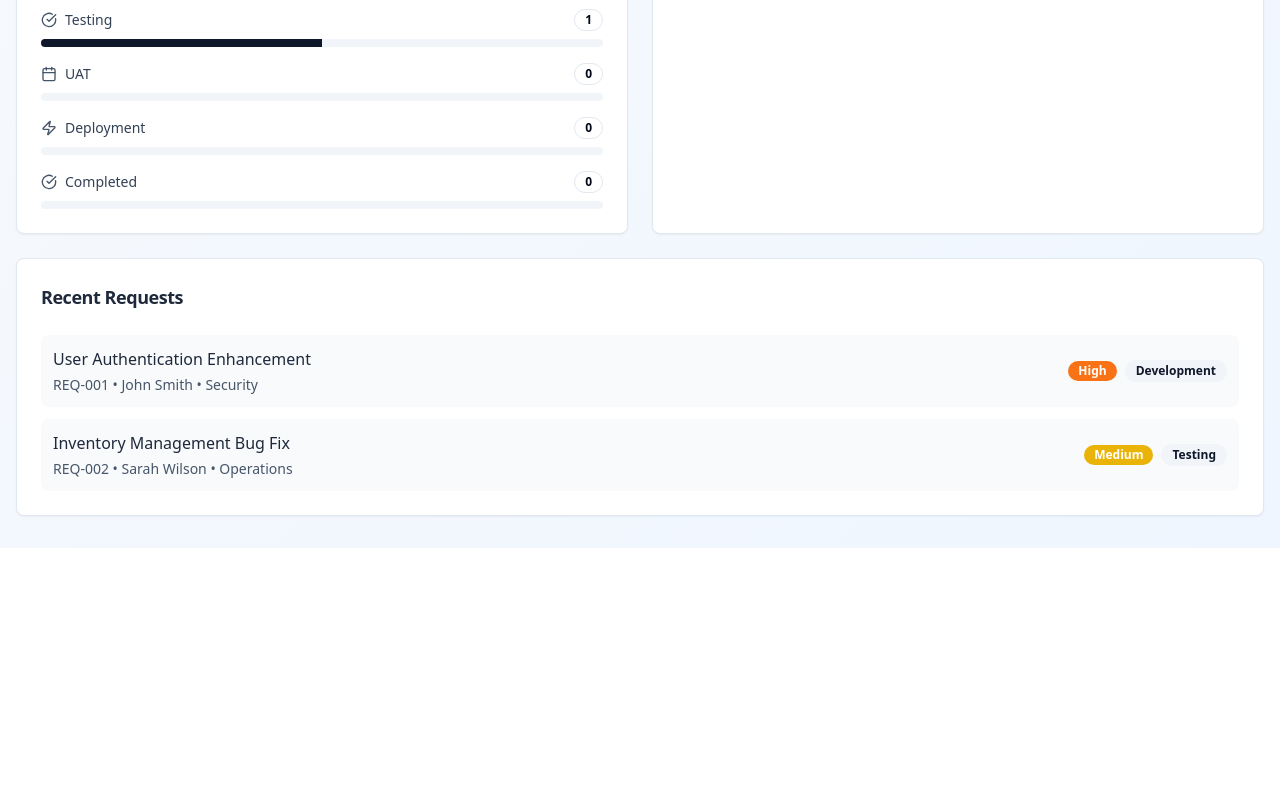
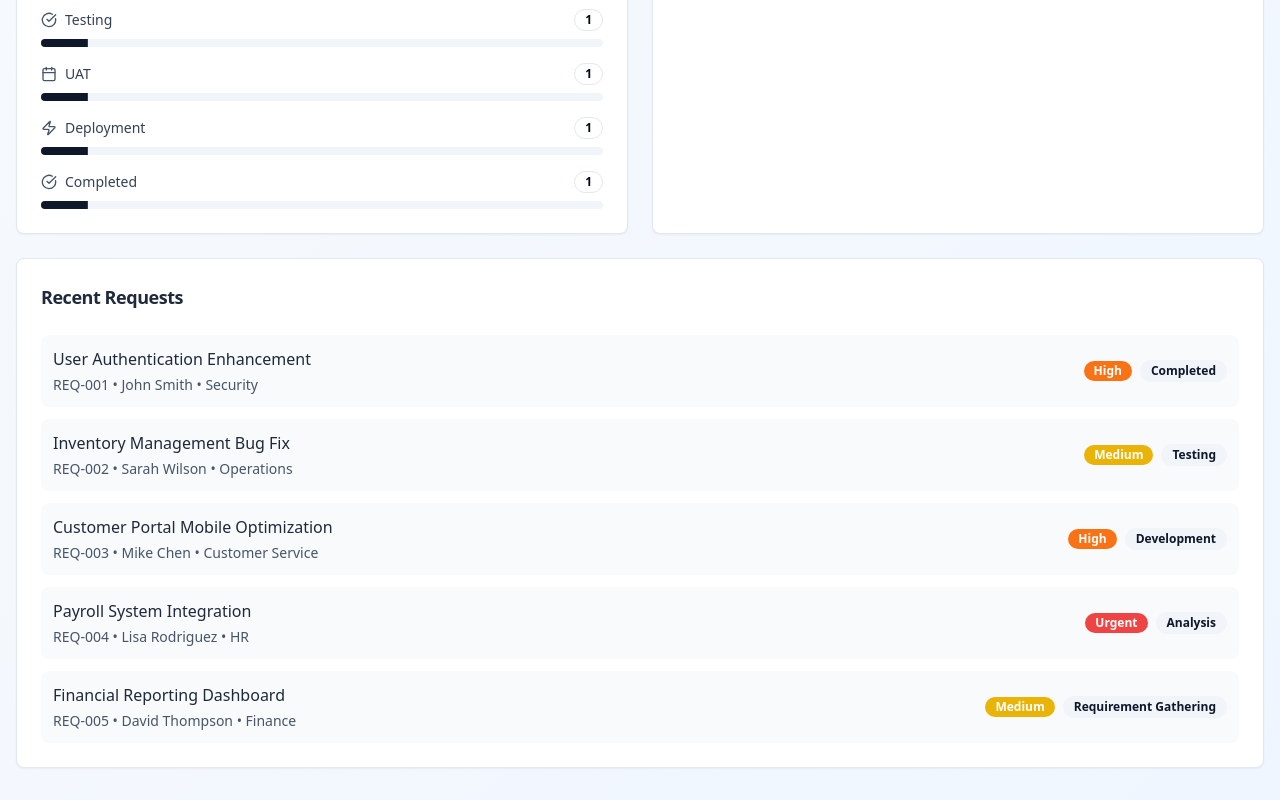
Before and after one commit to thevishaljaiswal/dev-flow-tracker-pro, a React (Vite) app: page / in a window 1280 px wide. Shown: the part 695-1495 px from the top of the page. Before the commit the page ends 1243 px from the top, so only its background shows below. Built offline with nearby package versions, Linux system fonts and the light colour scheme.

Commit message:
Add dummy data for dashboards
Adds sample data to the overview and MIS dashboards for demonstration purposes.

```diff
--- a/src/pages/Index.tsx
+++ b/src/pages/Index.tsx
@@ -61,29 +61,197 @@ const Index = () => {
     {
       id: "REQ-001",
       title: "User Authentication Enhancement",
-      requestDate: "2024-06-01",
+      requestDate: "2024-04-15",
       requestedBy: "John Smith",
       department: "Security",
       priority: "High",
-      businessJustification: "Improve security and user experience",
+      businessJustification: "Improve security and user experience with multi-factor authentication",
       relatedModule: "Authentication System",
-      currentStage: "development",
-      status: "In Progress",
+      currentStage: "completed",
+      status: "Completed",
       approvalStatus: "Approved",
-      assignedDeveloper: "Alice Johnson"
+      approvedDate: "2024-04-20",
+      assignedDeveloper: "Alice Johnson",
+      startDate: "2024-04-25",
+      testStartDate: "2024-05-10",
+      testCompletionDate: "2024-05-15",
+      testStatus: "Pass",
+      uatStatus: "Accepted",
+      uatCompletionDate: "2024-05-20",
+      deploymentDate: "2024-05-25",
+      environment: "Prod",
+      closeDate: "2024-05-30",
+      finalStatus: "Closed"
     },
     {
       id: "REQ-002",
       title: "Inventory Management Bug Fix",
-      requestDate: "2024-06-05",
+      requestDate: "2024-05-05",
       requestedBy: "Sarah Wilson",
       department: "Operations",
       priority: "Medium",
-      businessJustification: "Fix critical inventory calculation errors",
+      businessJustification: "Fix critical inventory calculation errors affecting stock reports",
       relatedModule: "Inventory System",
       currentStage: "testing",
       status: "Testing Phase",
-      approvalStatus: "Approved"
+      approvalStatus: "Approved",
+      approvedDate: "2024-05-08",
+      assignedDeveloper: "Bob Martinez",
+      startDate: "2024-05-12",
+      testStartDate: "2024-05-28",
+      testStatus: "Pass"
+    },
+    {
+      id: "REQ-003",
+      title: "Customer Portal Mobile Optimization",
+      requestDate: "2024-06-01",
+      requestedBy: "Mike Chen",
+      department: "Customer Service",
+      priority: "High",
+      businessJustification: "Optimize customer portal for mobile devices to improve user experience",
+      relatedModule: "Customer Portal",
+      currentStage: "development",
+      status: "In Development",
+      approvalStatus: "Approved",
+      approvedDate: "2024-06-05",
+      assignedDeveloper: "Emma Davis",
+      startDate: "2024-06-10"
+    },
+    {
+      id: "REQ-004",
+      title: "Payroll System Integration",
+      requestDate: "2024-07-10",
+      requestedBy: "Lisa Rodriguez",
+      department: "HR",
+      priority: "Urgent",
+      businessJustification: "Integrate new payroll system with existing HR management platform",
+      relatedModule: "HR System",
+      currentStage: "analysis",
+      status: "Under Analysis",
+      approvalStatus: "Pending"
+    },
+    {
+      id: "REQ-005",
+      title: "Financial Reporting Dashboard",
+      requestDate: "2024-08-15",
+      requestedBy: "David Thompson",
+      department: "Finance",
+      priority: "Medium",
+      businessJustification: "Create comprehensive dashboard for financial KPI tracking",
+      relatedModule: "Financial System",
+      currentStage: "requirement-gathering",
+      status: "Requirements Gathering",
+      approvalStatus: "Pending"
+    },
+    {
+      id: "REQ-006",
+      title: "Supply Chain Analytics",
+      requestDate: "2024-09-03",
+      requestedBy: "Jennifer Lee",
+      department: "Supply Chain",
+      priority: "Low",
+      businessJustification: "Implement analytics for supply chain optimization",
+      relatedModule: "Supply Chain System",
+      currentStage: "approval",
+      status: "Awaiting Approval",
+      approvalStatus: "On Hold"
+    },
+    {
+      id: "REQ-007",
+      title: "Email Notification System",
+      requestDate: "2024-10-12",
+      requestedBy: "Robert Garcia",
+      department: "IT",
+      priority: "Medium",
+      businessJustification: "Automated email notifications for system alerts and updates",
+      relatedModule: "Notification System",
+      currentStage: "uat",
+      status: "User Acceptance Testing",
+      approvalStatus: "Approved",
+      approvedDate: "2024-10-15",
+      assignedDeveloper: "Sarah Kim",
+      startDate: "2024-10-20",
+      testStartDate: "2024-11-01",
+      testStatus: "Pass",
+      uatStatus: "Changes Required"
+    },
+    {
+      id: "REQ-008",
+      title: "Data Backup Automation",
+      requestDate: "2024-11-08",
+      requestedBy: "Kevin Park",
+      department: "IT",
+      priority: "High",
+      businessJustification: "Automate daily data backups to ensure business continuity",
+      relatedModule: "Backup System",
+      currentStage: "deployment",
+      status: "Ready for Deployment",
+      approvalStatus: "Approved",
+      approvedDate: "2024-11-10",
+      assignedDeveloper: "Tom Wilson",
+      startDate: "2024-11-15",
+      testStartDate: "2024-11-25",
+      testStatus: "Pass",
+      uatStatus: "Accepted",
+      uatCompletionDate: "2024-12-01",
+      deploymentDate: "2024-12-05",
+      environment: "UAT"
+    },
+    {
+      id: "REQ-009",
+      title: "Performance Monitoring Tool",
+      requestDate: "2024-12-01",
+      requestedBy: "Amy Foster",
+      department: "Operations",
+      priority: "Medium",
+      businessJustification: "Monitor application performance and identify bottlenecks",
+      relatedModule: "Monitoring System",
+      currentStage: "development",
+      status: "In Development",
+      approvalStatus: "Approved",
+      approvedDate: "2024-12-03",
+      assignedDeveloper: "Chris Brown",
+      startDate: "2024-12-08"
+    },
+    {
+      id: "REQ-010",
+      title: "Customer Feedback Portal",
+      requestDate: "2025-01-15",
+      requestedBy: "Nancy White",
+      department: "Customer Service",
+      priority: "Low",
+      businessJustification: "Centralized portal for collecting and managing customer feedback",
+      relatedModule: "Customer Portal",
+      currentStage: "requirement-gathering",
+      status: "Requirements Gathering",
+      approvalStatus: "Pending"
+    },
+    {
+      id: "REQ-011",
+      title: "Vendor Management System",
+      requestDate: "2025-02-20",
+      requestedBy: "Mark Johnson",
+      department: "Procurement",
+      priority: "High",
+      businessJustification: "Streamline vendor onboarding and management processes",
+      relatedModule: "Vendor System",
+      currentStage: "analysis",
+      status: "Under Analysis",
+      approvalStatus: "Pending"
+    },
+    {
+      id: "REQ-012",
+      title: "Training Management Platform",
+      requestDate: "2025-03-10",
+      requestedBy: "Rachel Green",
+      department: "HR",
+      priority: "Medium",
+      businessJustification: "Digital platform for employee training and certification tracking",
+      relatedModule: "Training System",
+      currentStage: "approval",
+      status: "Awaiting Approval",
+      approvalStatus: "Approved",
+      approvedDate: "2025-03-15"
     }
   ]);
 
```
